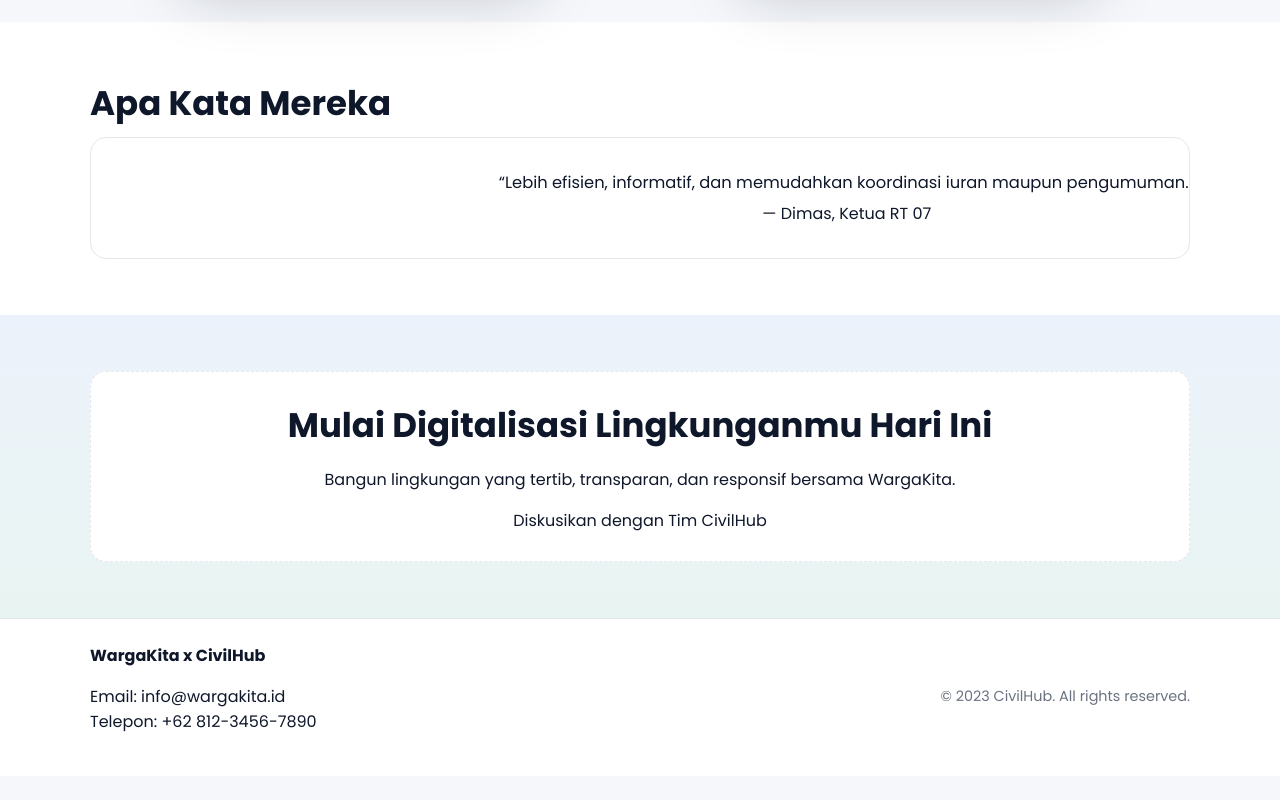
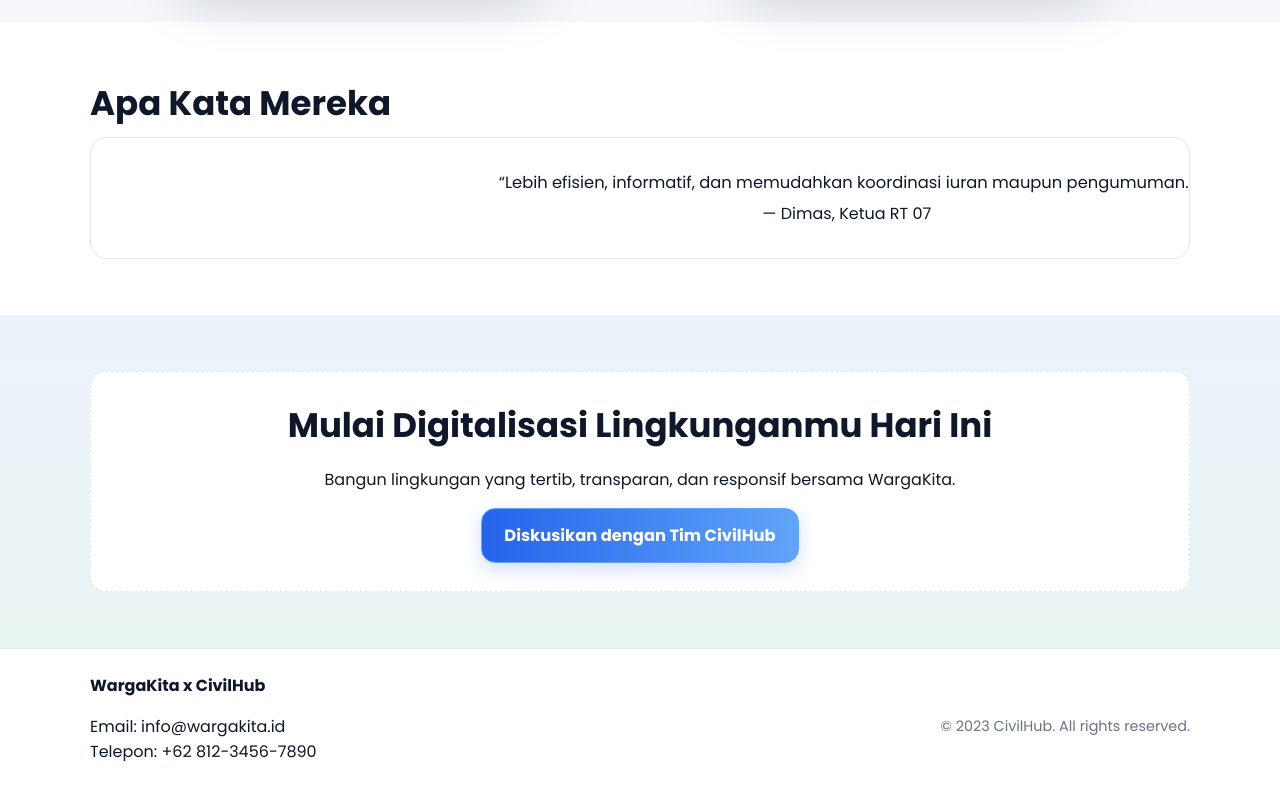
Before and after one commit to wargaKita/Land, a plain HTML site: page index.html in a window 1280 px wide. Shown: the part 2986-3786 px from the top of the page. Before the commit the page ends 3762 px from the top, so only its background shows below. Drawn offline with Linux system fonts and the light colour scheme.

Commit message:
Update index.html
fix

```diff
--- a/index.html
+++ b/index.html
@@ -174,7 +174,7 @@
     <div class="container cta__box">
       <h2>Mulai Digitalisasi Lingkunganmu Hari Ini</h2>
       <p>Bangun lingkungan yang tertib, transparan, dan responsif bersama WargaKita.</p>
-      <a href="https://civilhub.webflow.io/" target="_blank" rel="noopener noreferrer">Diskusikan dengan Tim CivilHub</a>
+      <a href="https://civilhub.webflow.io/" target="_blank" rel="noopener noreferrer" class="btn btn--lg">Diskusikan dengan Tim CivilHub</a>
     </div>
   </section>
 
@@ -189,9 +189,7 @@
         </p>
       </div>
       <div class="small">
-        <a href="https://civilhub.webflow.io/" target="_blank" rel="noopener noreferrer">
-          © 2023 CivilHub. All rights reserved.
-        </a>
+        <a href="https://civilhub.webflow.io/" target="_blank" rel="noopener noreferrer">© 2023 CivilHub. All rights reserved.</a>
       </div>
     </div>
   </footer>
```
